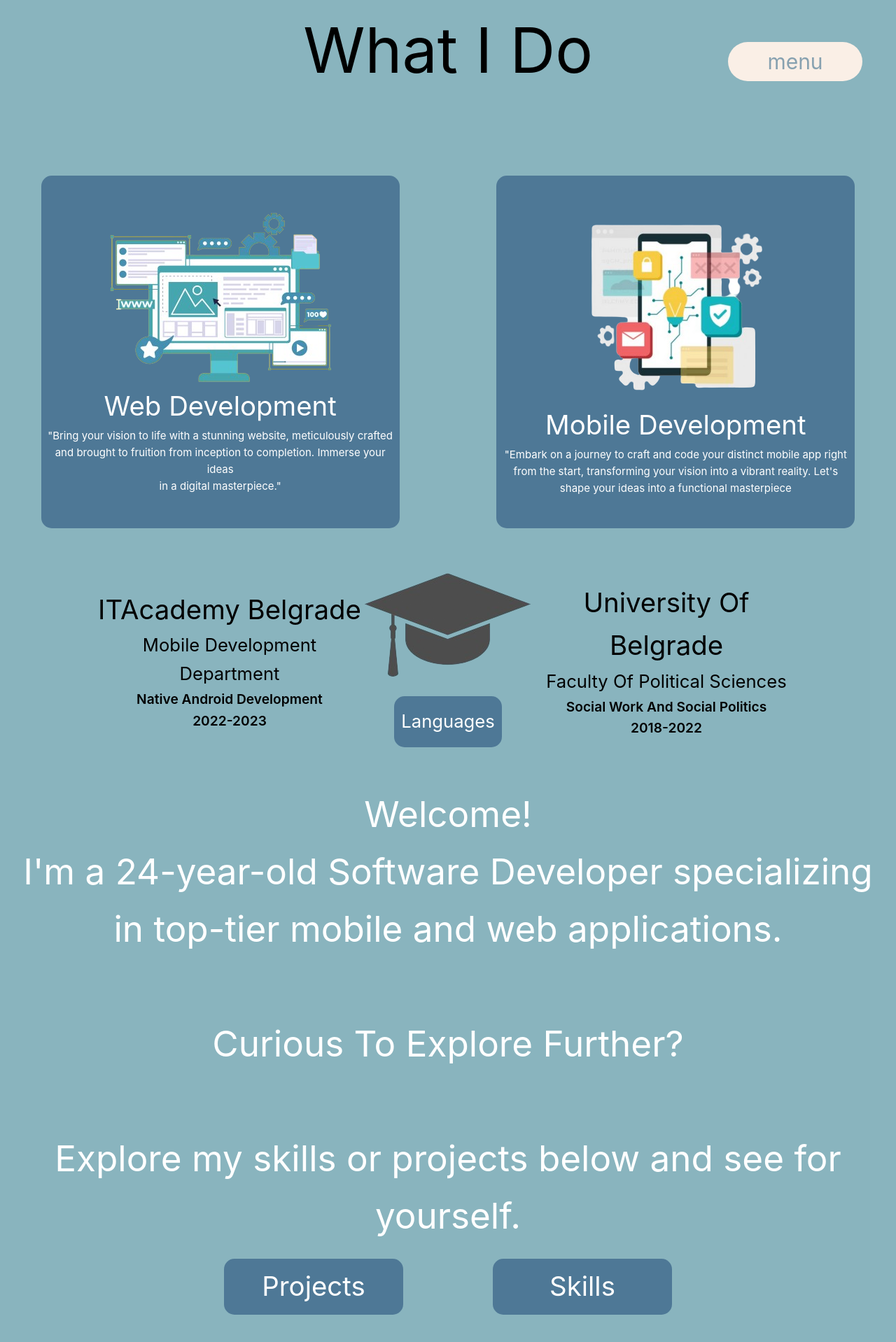
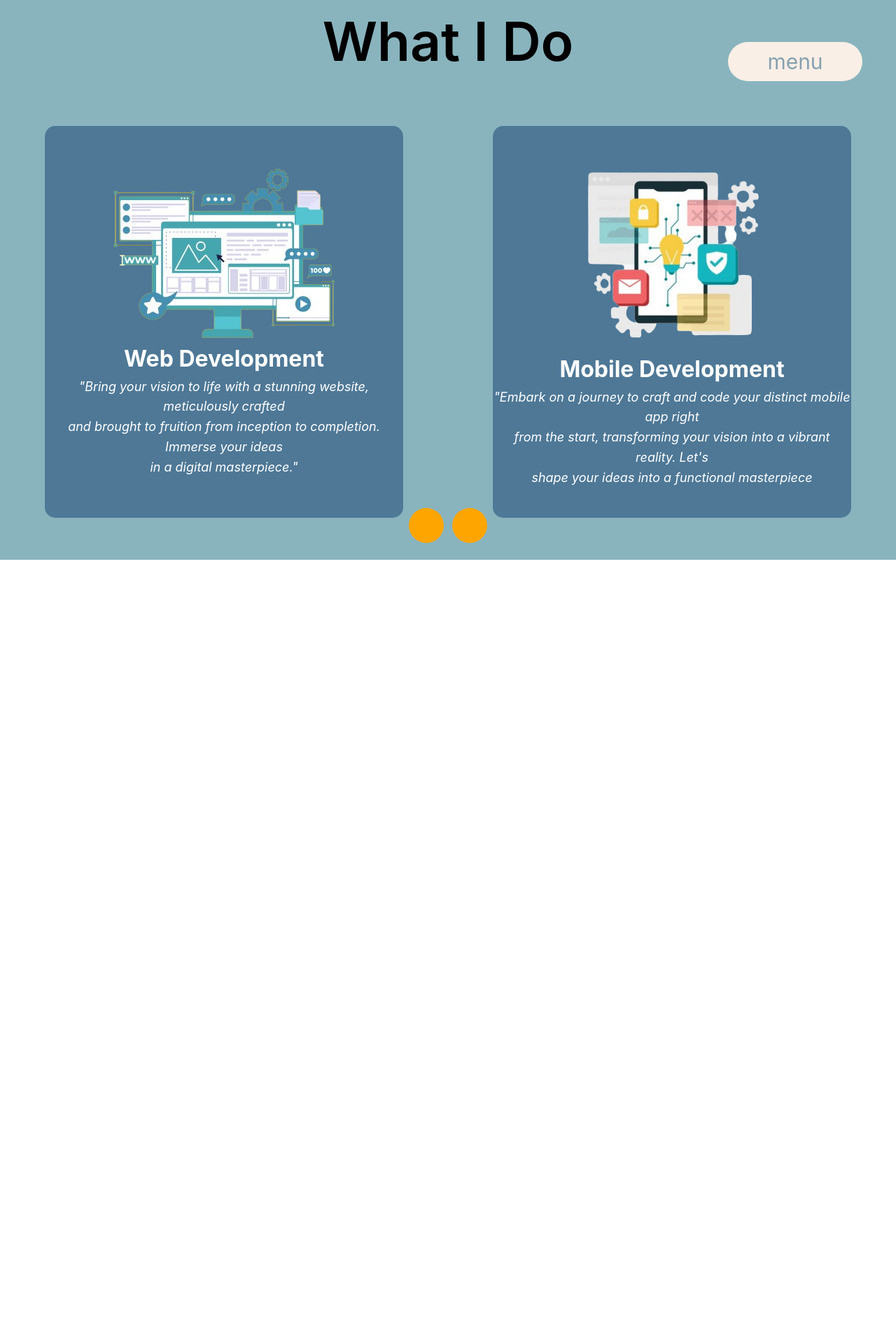
Before and after one commit to DroidStudioAS/Portfolio, a Vue app: page /about in a window 1280 px wide. Shown: the top 1918 px of the page at 70% size. After the commit the page ends 800 px from the top, so only its background shows below. Built offline with nearby package versions, Linux system fonts and the light colour scheme.

Commit message:
Finnaly figured out what to do with about page, done in 3 commits from now

```diff
--- a/src/views/AboutView.vue
+++ b/src/views/AboutView.vue
@@ -1,43 +1,21 @@
 <script setup>
-import { onBeforeMount, onMounted, ref } from "vue"
-import {  useRouter } from 'vue-router'
-import { useStore } from "../stores/counter";
-
-const store = useStore();
-const router = useRouter();
+import { ref } from "vue";
 
 
-let language_table = ref(null);
-let close_language_button = ref(null);
+let active_page = ref(1);
 
-function toggleVisibility(){
-  if (language_table.value.style.display==='none'){
-    language_table.value.style.display='flex'
-  }else if(language_table.value.style.display='flex'){
-    language_table.value.style.display='none'
-  }
+function changePage(index){
+if(index===1){
+  active_page.value=1;
+}else if(index===2){
+  active_page.value=2;
 }
+}
+</script>
 
-function pushTo(name){
- store.setActivePage(name);
- console.log('active page', store.getActivePage());
-  console.log('Routing to:', name);
-  console.log('Router:', router); // Check if router is defined
-  router.push({ name: name });
-  console.log("push activated");
-}
-
-onMounted(()=>{
-  toggleVisibility();
-})
-
-/***********LifeCycle Hooks**********/
-
-</script>
 <template>
-  <div class="about_container">
-    <h1 class="head">What I Do</h1>
-  <div class="page_one_container">
+  <div v-if="active_page===1" class="first_container">
+    <h1 class="wid_header">What I Do</h1>
     <div class="service_container">
       <div class="service_card">
         <img src="/icon_web_dev.png"/>
@@ -58,9 +36,16 @@ onMounted(()=>{
         </p>
       </div>
     </div>
-
+    <div class="dot_container">
+      <div
+        @click="changePage(1)"
+       class="dot_1"></div>
+      <div
+      @click="changePage(2)"
+      class="dot_2"></div>
   </div>
-  <div class="page_two_container">
+  </div>
+  <div v-if="active_page===2" class="second_container">
     <div class="education_container">
         <div class="education">
           <div class="education_header">
@@ -97,50 +82,8 @@ onMounted(()=>{
             2018-2022
           </div>
         </div>
-        <!--Language Table-->
-        <div
-    ref="language_table"
-    class="language_table_container">
-    <div @click="toggleVisibility()"
-    ref="close_language_button"
-    class="close_language_button">
-        <img src="/button_close_cp.png">
-    </div>
-    <table>
-        <tr class="table_row">
-            <th class="table_main_header">Languages</th>
-            <th class="table_header">Speaking</th>
-            <th class="table_header">Reading</th>
-            <th class="table_header">Writing</th>
-        </tr>
-        <tr class="table_row">
-            <td class="table_language">Serbian</td>
-            <td class="table_entrie">Fluent</td>
-            <td class="table_entrie">Fluent</td>
-            <td class="table_entrie">Fluent</td>
-        </tr>
-        <tr class="table_row">
-            <td class="table_language">English</td>
-            <td class="table_entrie">Fluent</td>
-            <td class="table_entrie">Fluent</td>
-            <td class="table_entrie">Fluent</td>
-        </tr>
-        <tr class="table_row">
-            <td class="table_language">Greek</td>
-            <td class="table_entrie">Fluent</td>
-            <td class="table_entrie">Advanced</td>
-            <td class="table_entrie">Advanced</td>
-        </tr>
-        <tr class="table_row">
-            <td class="table_language">German</td>
-            <td class="table_entrie">Basic</td>
-            <td class="table_entrie">Advanced</td>
-            <td class="table_entrie">Advanced</td>
-        </tr>
-    </table>
-</div>
- </div>
- <div class="frame_container">
+      </div>
+      <div class="frame_container">
   <p>
 Welcome! <br>
 I'm a 24-year-old Software Developer specializing in top-tier mobile and web applications.<br> <br>
@@ -153,425 +96,233 @@ Explore my skills or projects below and see for yourself.<br>
   </div>
 
  </div>
-
+    <div class="dot_container">
+      <div
+        @click="changePage(1)"
+       class="dot_1"></div>
+      <div
+      @click="changePage(2)"
+      class="dot_2"></div>
   </div>
 
 </div>
+
 </template>
+
 <style scoped>
-/***************START Crucial For Entire Page Layout****************/
-.about_container{
+
+/***********Start Of Page Containers*********/
+.first_container{
 position: absolute;
 top: 0%;
 left: 0%;
-right: 0%;
 
-display: flex;
+height: 100vh;
+width: 100vw;
+
+display:flex;
 flex-flow: column nowrap;
-justify-content: start;
-align-items: start;
-height: 270vh;
-width: 100vw;
+justify-content: center;
+align-items: center;
 
 background: #89B4BE;
 
 overflow: hidden;
 }
-.page_one_container{
-  height: 80vh;
-  width: 100vw;
+.second_container{
+position: absolute;
+top: 0%;
+left: 0%;
 
-  display: flex;
-  justify-content: center;
-  align-items: start;
-}
-.page_two_container{
-  height: 100vh;
-  width: 100vw;
-}
-/***************End Crucial For Entire Page Layout****************/
+height: 150vh;
+width: 100vw;
 
-/***************Start Of Page 1 Items****************/
-.head{
- width: 100vw;
-
- font-size: 7vw;
- color: black;
- text-align: center;
-}
-/*********Service*******/
-.service_container{
-  display: flex;
-  flex-flow:row nowrap;
-  justify-content: space-evenly;
-  align-items: center;
-  gap: 10vh;
-
-  margin-top: 10vh;
-  height: 70vh;
-  width: 100vw;
-}
-.service_card{
-  display: flex;
-  flex-flow: column nowrap;
-  justify-content: center;
-  align-items: center;
-  text-align: center;
-
-  width: 40vw;
-  height: 63vh;
-
-  color:white;
-  background: #4E7896;
-  border-radius: 15px;
-}
-.service_title{
-  font-size: 3vw;
-}
-.service_description{
-  font-size: 1.3;
-}
-/***************End Of Page 1 Items****************/
-/***************Start Of Page 2 Items****************/
-.education_container{
-  display: flex;
-  flex-flow:  row wrap;
-  justify-content: center;
-  align-items: center;
-
-  width: 90vw;
-  margin-left: 5vw;
+display:flex;
+flex-flow: column nowrap;
+justify-content: space-evenly;
+align-items: center;
+background: #89B4BE;
 
 }
-.education{
-  height: 40vh;
-  width: 30vw;
+/***********End Of Page Containers*********/
 
-  display: flex;
-  flex-flow: column nowrap;
-  justify-content: center;
-  align-items: center;
+/************Start Of Page 1 items**********/
+.wid_header{
 
-  color: black;
 
-  text-align: center;
-}
-/*******Start Of Education Typography Items******/
-.education_header{
-  font-size: 3vw;
-  font-style: bold;
-}
-.education_department{
-  font-size: 2vw;
-  font-style: bold;
-}
-.education_deegre{
-  font-size: 1.5vw;
-  font-weight: 600;
-}
-.education_years{
-  font-size: 1.5vw;
-  font-weight: 600;
-}
-/*******End Of Education Typography Items******/
-.education_img{
-  display: flex;
-  flex-flow: column nowrap;
-  justify-content: center;
-  align-items: center;
-}
-/******End Of Education**** */
-.language_button{
-  width: 12vw;
-  height: 10h;
-  padding: 2vh;
+  width: 100vw;
+  height: 15vh;
 
   display: flex;
   justify-content: center;
   align-items: center;
 
-  text-align: center;
+  font-size: 6vw;
+  font-weight: 600;
+  color: black;
+}
+/*******Start Of Service Styles********/
+.service_container{
+  display: flex;
+  flex-flow: row wrap;
+  height: 100vh;
 
-  color: white;
-  font-size: 2vw;
+  gap: 10vw ;
 
-  background: #4E7896;
-  border-radius: 15px;
-
-  z-index: 2;
-
-  margin-top: 2vw;
-}
-/********Language Table**********/
-.language_table_container{
-  display: flex;
-  flex-flow: column nowrap;
   justify-content: center;
   align-items: center;
-  gap: 5vh;
+  text-align: center;
+}
+.service_card{
+  display: flex;
+  flex-flow:  column nowrap;
+  justify-content: center;
+  align-items: center;
 
-  width: 80vw;
   height: 70vh;
-  background: #4E7896;
+  width: 40vw;
 
+  background: #4e7896;
   border-radius: 15px;
-
-  position: absolute;
-
-  z-index: 3;
-}
-.close_language_button{
-  position: absolute;
-  top: 1vh;
-  right: 1vw;
 }
 
-.table_row{
+.service_title{
+  font-size: xx-large;
+  font-weight: 700;
+  color: white;
+}
+.service_description{
+  font-size: large;
+  font-style: italic;
+  color:white;
+}
+/*******End Of Service Styles********/
+
+/************End Of Page 1 items**********/
+
+/*************Start Of Page 2 Items********/
+.education_container{
+  display: flex;
+  flex-flow: row;
+  justify-content: space-evenly;
+  align-items: start;
+  width: 100vw;
+
+  color: black;
+}
+.education{
+  display: flex;
+  flex-flow: column wrap;
+  justify-content: center;
+  align-items: center;
+  text-align: center;
+}
+.education_img{
+  display: flex;
+  flex-flow: column;
+  justify-content: center;
+  align-items: center;
+}
+.education_header{
+  font-size: xx-large;
+}
+.education_department{
+  font-size: large;
+}
+.education_deegre{
+  font-size: large;
+}
+.education_years{
+  font-size: large;
+}
+/*************End Of Page 2 Items********/
+
+
+/***********Start Of Page Slider**************/
+.dot_container{
+  position: fixed;
+  bottom: 1vh;
+  left: 0vw;
+  height: 82px;
+  width: 100vw;
+
+
+  gap: 1vw;
+
   display: flex;
   flex-flow: row nowrap;
   justify-content: center;
   align-items: center;
-  width: 70vw;
-
-
 
 }
-.table_main_header{
-  display: flex;
-  justify-content: start;
-  align-items: center;
+.dot_1{
+  width: 50px;
+  height: 50px;
 
-  width: 20vw;
+  background: orange;
+  border-radius: 50%
+}
+.dot_2{
+  width: 50px;
+  height: 50px;
 
-  font-size: 4vw;
-  color: white;
+  background: orange;
+  border-radius: 50%
 }
-.table_header{
+/***********End Of Page Slider**************/
 
-  display: flex;
-  justify-content: center;
-  align-items: center;
+/*********Start Of Media Queries**********/
+@media(max-width:450px){
+  .service_title{
+    color: #000;
+  }
+  .service_description{
+    color: black;
+  }
+}
+@media(max-width:800px){
+  .wid_header{
+    position: absolute;
+    top: 0%;
 
-  width: 20vw;
-
-  font-size: 3.5vw;
-  font-weight: 600;
-  color: white;
-}
-.table_language{
-  display: flex;
-  justify-content: center;
-  align-items: center;
-
-  width: 20vw;
-
-  font-size: 3.5vw;
-  font-weight: 600;
-  color: white;
-
-}
-.table_entrie{
-  display: flex;
-  justify-content: center;
-  align-items: center;
-
-  width: 20vw;
-
-  font-size: 3vw;
-  font-style: italic;
-  color: white;
-
-}
-/********End Of Language Table**********/
-/********Start Of Frames********/
-.frame_container{
-  width: 100vw;
-  display: flex;
-  flex-flow: column nowrap;
-  justify-content: center;
-  align-items: center;
-
-  text-align: center;
-}
-.frame_container p{
-  font-size: 4vw;
-  padding: 2.5vh;
-
-  color:#fff
-}
-.comp_image{
-  visibility: visible;
-  width: 70vw;
-  position: absolute;
-  left: 15vw;
-}
-.mobile_image{
-  position: absolute;
-  visibility:hidden;
-
-  width: 100vw;
-}
-
-.button_container{
-display: flex;
-flex-flow: row nowrap;
-gap: 10vw;
-}
-.button_container div {
-  display: flex;
-  justify-content: center;
-  align-items: center;
-
-  height: 10vh;
-  width: 20vw;
-
-  background: #4E7896;
-  border-radius: 15px;
-  text-align: center;
-  font-size: 3vw;
-  color: white;
-}
-
-/********end Of Frames Of Frames********/
-
-/***************End Of Page 2 Items****************/
-/***************Start Of Media Queries ***************
-/***************Phones*************/
-@media(max-width:450px){
-  .table_entrie{
+    font-size: 12vw;
+  }
+  .first_container{
+    height: 190vh;
+  }
+  /***********Start Service***********/
+  .service_container{
+    position: absolute;
+    flex-flow: column nowrap;
+  }
+  .service_card{
+    margin: 0;
+    background: none;
+    height: 80vh;
+    width: 60vw;
+  }
+  .service_title{
+    color: #000;
     font-size: 6vw;
   }
+  .service_description{
+    font-size: 3vw;
+    color: black;
+  }
+    /***********End Service***********/
 
-  .head{
-    font-size: 20vw;
+  .dot_container{
+    gap: 5vw;
   }
-
-
-  .service_card{
-    height: 30vh;
-   background: none;
-   color: black;
+  .education_container{
+    flex-flow: column nowrap;
+    width: 100vw;
+    justify-content: center;
+    align-items: center;
+    gap: 5vh;
   }
-  .service_title{
-    font-size: 10vw;
-  }
-  .service_description{
-    font-size: 4vw;
-  }
-
-
-
-
-
 }
-/* Small Devices (Phones and Small Tablets) */
-@media (max-width: 800px) {
-  .about_container{
-    height: 410vh;
-
-    width: 100vw;
-  }
-.page_one_container{
-  height: 160vh;
-  }
-
-.service_container{
-  height: 150vh;
-  position: absolute;
-  justify-content: center;
-  align-items: center;
-  top: 0%;
-
-  flex-flow: column nowrap;
-  gap: 4vh;
-}
-.service_card{
-  height: 75vh;
-  width: 60vw;
-}
-/*************education************/
-.education_container{
-flex-flow: column nowrap;
-margin-top: 0vh;
-gap: 5vh;
-}
-.education_header{
-  font-size:5vw;
-}
-.education_department{
-  font-size: 4vw;
-}
-.education_deegre{
-  font-weight: 600;
-  font-size: 3vw;
-}
-.education_years{
-  font-weight: 600;
-  font-size: 3vw;
-}
-
-.language_button{
-  width: 20vw;
-  height: 10h;
-  padding: 2vh;
-
-  display: flex;
-  justify-content: center;
-  align-items: center;
-
-  text-align: center;
-
-  color: white;
-  font-size: 3.8vw;
-
-  border-radius: 15px;
-
-  z-index: 2;
-
-  margin-top: 2vw;
-}
-.language_table_container{
-  padding-left: 5vw;
-
-  gap: 50vh;
-  width: 90vw;
-  height: 40vh;
-
-}
-.table_main_header{
-  font-size: 4vw;
-}
-.table_header{
-  font-size: 3.5vw;
-}
-.table_language{
-  font-size: 3.5vw;
-}
-.table_entrie{
-  font-size: 3vw;
-}
-
-.comp_image{
-  visibility: hidden;
-}
-.mobile_image{
-  visibility: visible;
-  margin-top: 28vh;
-}
-.image_frame_container{
-  top: 205vh;
-}
-.content_container{
-  width: 30vw;
-  font-size: 2.5vw;
-  left: 35vw;
-  bottom: 20vh;
-}
-}
-/***************End Of Media Queries ****************/
-
-
-
+/*********End Of Media Queries**********/
 
 
 </style>
```
Also changed, not shown: src/views/ContactView.vue (+9 -4 lines).
